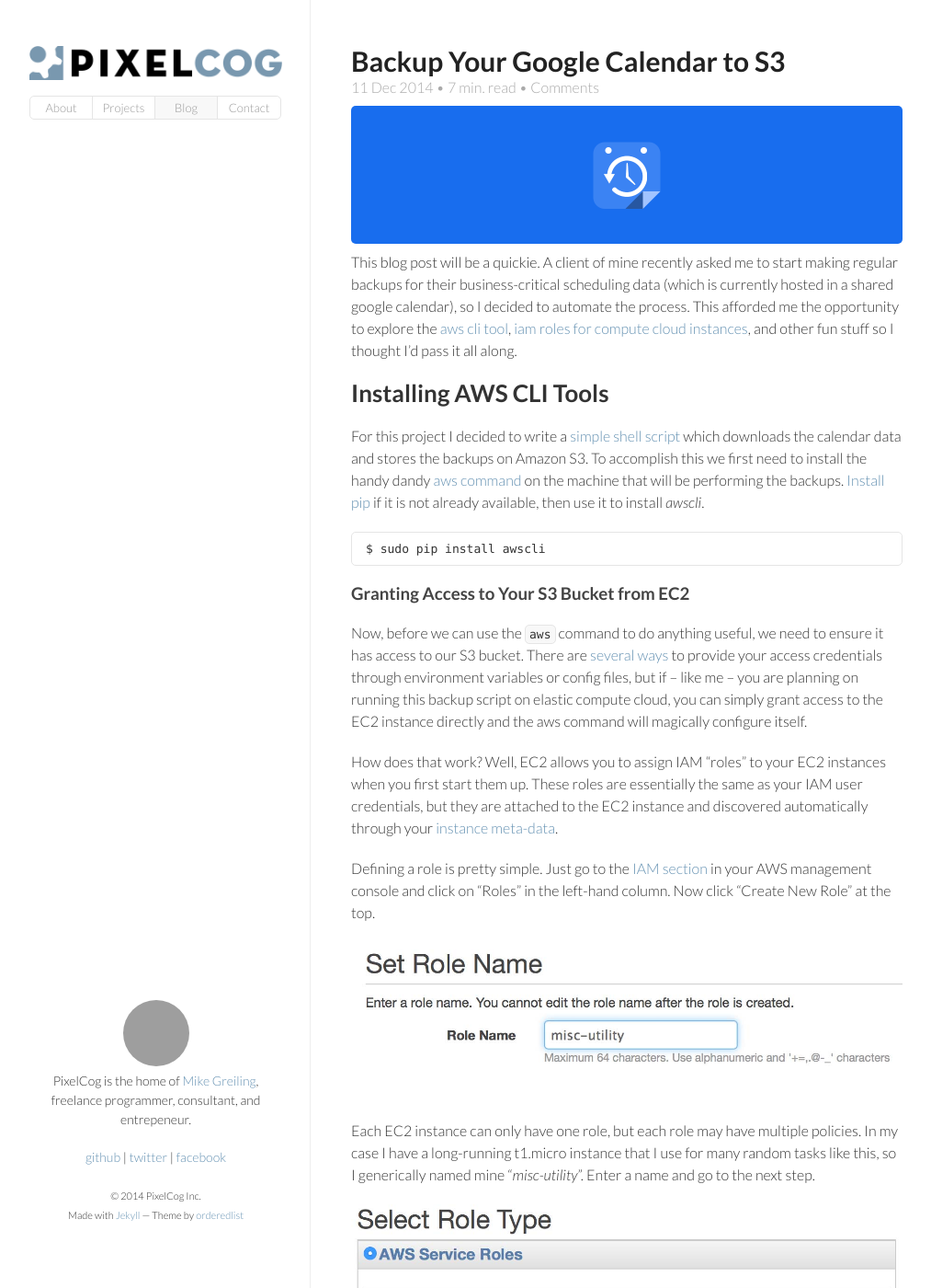
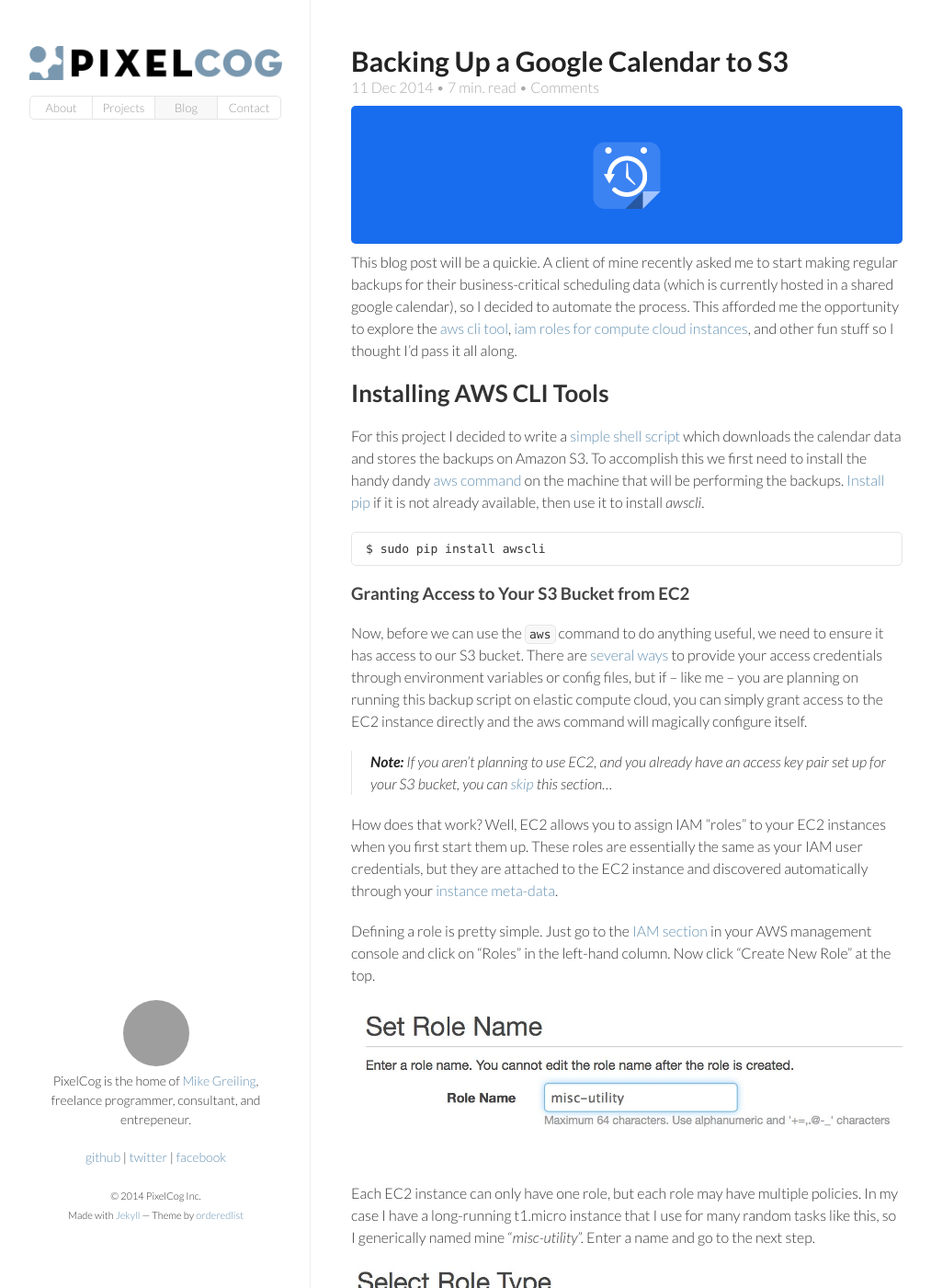
Before and after one commit to pixelcog/pixelcog.com, a Jekyll site: the page built from _posts/2014-12-11-backup-gcal-to-s3.md, in a window 1280 px wide and 1400 px high. Shown: the whole window at 92% size, without its empty margins (133-1146 px from the left). Built offline with Jekyll 4.4.1, drawn with Linux system fonts in a browser that asks for light colours; comment, search, counter and statistics services are not loaded; grey boxes are pictures that could not be loaded.

Commit message:
add note to gcal backup article for non-ec2 users

```diff
--- a/_posts/2014-12-11-backup-gcal-to-s3.md
+++ b/_posts/2014-12-11-backup-gcal-to-s3.md
@@ -1,6 +1,6 @@
 ---
 layout:  post
-title:   Backup Your Google Calendar to S3
+title:   Backing Up a Google Calendar to S3
 tags:    bash aws s3 iam
 image:   gcal-backup.png
 ---
@@ -17,6 +17,8 @@
 
 ### Granting Access to Your S3 Bucket from EC2
 Now, before we can use the `aws` command to do anything useful, we need to ensure it has access to our S3 bucket.  There are [several ways](https://github.com/aws/aws-cli#getting-started) to provide your access credentials through environment variables or config files, but if – like me – you are planning on running this backup script on elastic compute cloud, you can simply grant access to the EC2 instance directly and the aws command will magically configure itself.
+
+> **Note:** If you aren't planning to use EC2, and you already have an access key pair set up for your S3 bucket, you can [skip](#locating-our-calendar) this section...
 
 How does that work?  Well, EC2 allows you to assign IAM "roles" to your EC2 instances when you first start them up.  These roles are essentially the same as your IAM user credentials, but they are attached to the EC2 instance and discovered automatically through your [instance meta-data](http://docs.aws.amazon.com/AWSEC2/latest/UserGuide/ec2-instance-metadata.html).
 
```
